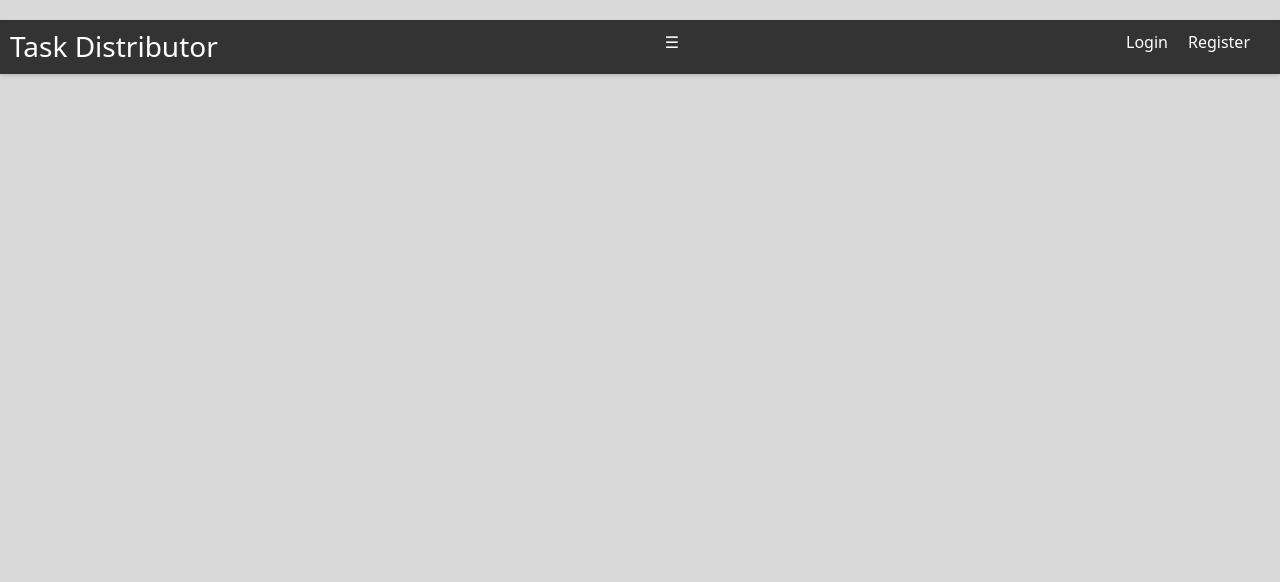
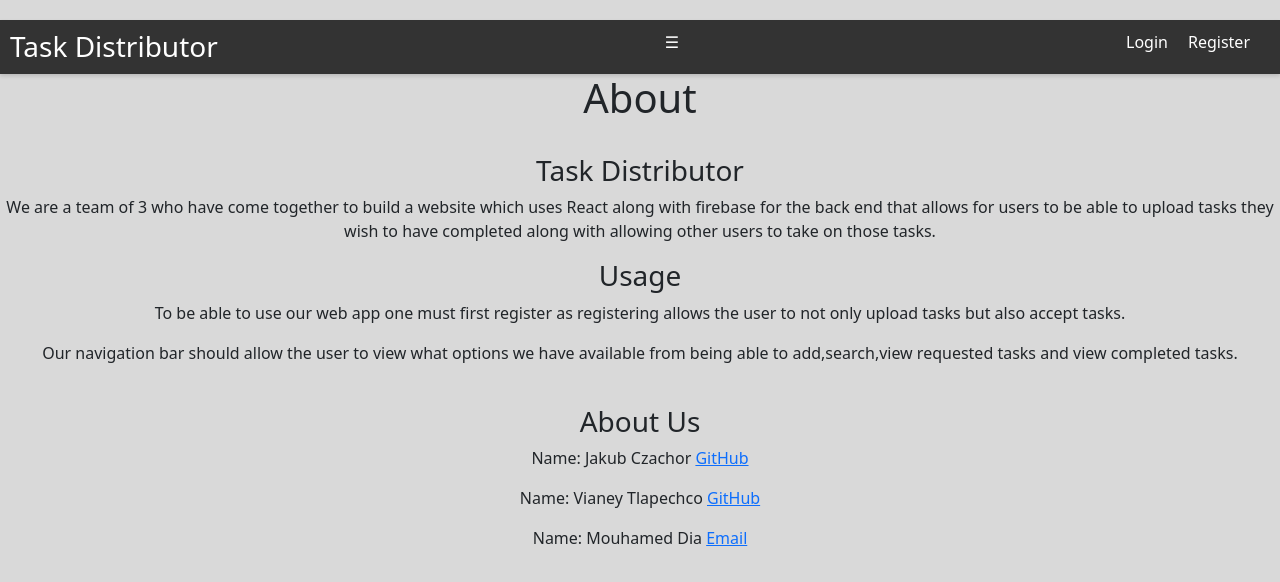
Before and after one commit to JakubCzachor/Task-Distributor, a React (Create React App) app in the folder Desktop/Incubator/client/: page / in a window 1280 px wide. Shown: the top 582 px of the page. Built offline with nearby package versions, Linux system fonts and the light colour scheme.

Commit message:
added an about page

```diff
--- /dev/null
+++ b/Desktop/Incubator/client/src/About.js
@@ -0,0 +1,23 @@
+import React from 'react';
+
+const AboutPage = () => {
+  return (
+    <div>
+      <h1>About</h1>
+      <br></br>
+      <h3>Task Distributor</h3>
+      <p>We are a team of 3 who have come together to build a website which uses React along with firebase for the back end that allows for users to be able to upload tasks they wish to have completed along with allowing other users to take on those tasks.</p>
+      <h3>Usage</h3>
+      <p>To be able to use our web app one must first register as registering allows the user to not only upload tasks but also accept tasks.</p>
+      <p>Our navigation bar should allow the user to view what options we have available from being able to add,search,view requested tasks and view completed tasks.</p>
+      <br></br>
+      <h3>About Us</h3>
+
+        <p>Name: Jakub Czachor <a href = 'https://github.com/JakubCzachor'>GitHub</a></p>
+        <p>Name: Vianey Tlapechco <a href='https://github.com/vianeyt'>GitHub</a></p>
+        <p>Name: Mouhamed Dia <a href ='https://github.com/Mouhameddia96'>Email</a></p>
+    </div>
+  );
+};
+
+export default AboutPage;
--- a/Desktop/Incubator/client/src/App.js
+++ b/Desktop/Incubator/client/src/App.js
@@ -9,6 +9,7 @@ import Add from "./components/Task";
 import Tasks from "./components/Tasks";
 import Complete from "./components/Complete";
 import Submit from "./components/Submit";
+import AboutPage from './About';
 import footer from "./footer"
 import { app } from './fire';
 import { getAuth, signInWithEmailAndPassword, createUserWithEmailAndPassword } from 'firebase/auth';
@@ -21,6 +22,7 @@ import {
 } from "react-router-dom";
 
 import 'react-toastify/dist/ReactToastify.css';
+
 
 function App() {
     const [email, setEmail] = useState('');
@@ -116,6 +118,7 @@ function App() {
                     <Route path='/Search'
                         element={
                             <Search />} />
+                    <Route path = '/' element={<AboutPage/>}/>
                 </Routes>
             </>
         </div>
--- a/Desktop/Incubator/client/src/components/Home.js
+++ b/Desktop/Incubator/client/src/components/Home.js
@@ -8,7 +8,7 @@ import { getFirestore } from "firebase/firestore";
 import { collection, getDocs } from "firebase/firestore";
 import { db } from "../fire";
 import Header from "../header";
-import AuthHeader from "../AuthHeader";
+// import AuthHeader from "../AuthHeader";
 import Button from '@mui/material/Button';
 
 const AnimatedButton = styled.button`
--- a/Desktop/Incubator/client/src/index.js
+++ b/Desktop/Incubator/client/src/index.js
@@ -5,6 +5,7 @@ import App from './App';
 import './App.css';
 import reportWebVitals from './reportWebVitals';
 import Header from "./header";
+
 import {
     BrowserRouter as Router,
 } from "react-router-dom";
```
